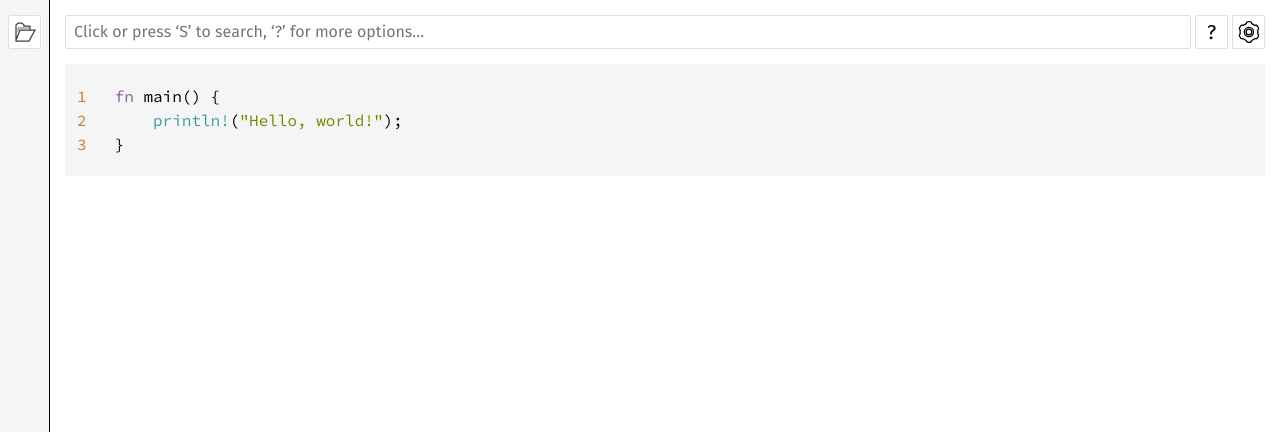
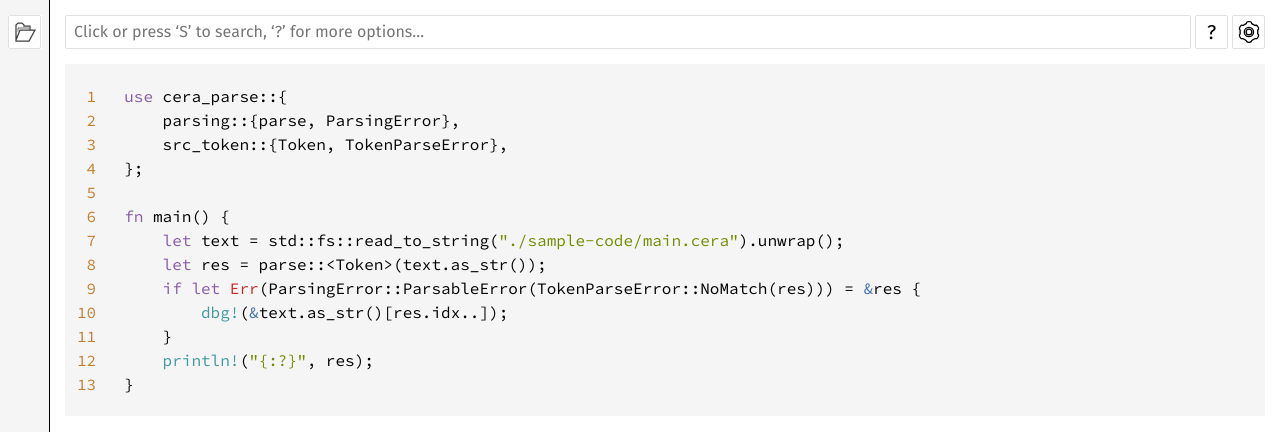
Before and after one commit to coco875/cera, a plain HTML site: page src/cera/main.rs.html in a window 1280 px wide. Shown: the top 432 px of the page. Drawn offline with Linux system fonts and the light colour scheme.

Commit message:
Deploying to gh-pages from @ coco875/cera@0eeb9991a8748bc441df01d05ff1d06b35ae2f2f 🚀

```diff
--- a/src/cera/main.rs.html
+++ b/src/cera/main.rs.html
@@ -3,7 +3,27 @@
     <main><nav class="sub"><form class="search-form"><span></span><div id="sidebar-button" tabindex="-1"><a href="../../cera/all.html" title="show sidebar"></a></div><input class="search-input" name="search" aria-label="Run search in the documentation" autocomplete="off" spellcheck="false" placeholder="Click or press ‘S’ to search, ‘?’ for more options…" type="search"><div id="help-button" tabindex="-1"><a href="../../help.html" title="help">?</a></div><div id="settings-menu" tabindex="-1"><a href="../../settings.html" title="settings"><img width="22" height="22" alt="Change settings" src="../../static.files/wheel-7b819b6101059cd0.svg"></a></div></form></nav><section id="main-content" class="content"><div class="example-wrap"><div data-nosnippet><pre class="src-line-numbers"><a href="#1" id="1">1</a>
 <a href="#2" id="2">2</a>
 <a href="#3" id="3">3</a>
-</pre></div><pre class="rust"><code><span class="kw">fn </span>main() {
-    <span class="macro">println!</span>(<span class="string">"Hello, world!"</span>);
+<a href="#4" id="4">4</a>
+<a href="#5" id="5">5</a>
+<a href="#6" id="6">6</a>
+<a href="#7" id="7">7</a>
+<a href="#8" id="8">8</a>
+<a href="#9" id="9">9</a>
+<a href="#10" id="10">10</a>
+<a href="#11" id="11">11</a>
+<a href="#12" id="12">12</a>
+<a href="#13" id="13">13</a>
+</pre></div><pre class="rust"><code><span class="kw">use </span>cera_parse::{
+    parsing::{parse, ParsingError},
+    src_token::{Token, TokenParseError},
+};
+
+<span class="kw">fn </span>main() {
+    <span class="kw">let </span>text = std::fs::read_to_string(<span class="string">"./sample-code/main.cera"</span>).unwrap();
+    <span class="kw">let </span>res = parse::&lt;Token&gt;(text.as_str());
+    <span class="kw">if let </span><span class="prelude-val">Err</span>(ParsingError::ParsableError(TokenParseError::NoMatch(res))) = <span class="kw-2">&amp;</span>res {
+        <span class="macro">dbg!</span>(<span class="kw-2">&amp;</span>text.as_str()[res.idx..]);
+    }
+    <span class="macro">println!</span>(<span class="string">"{:?}"</span>, res);
 }
 </code></pre></div></section></main></body></html>
```
Also changed, not shown: cera/fn.main.html (+1 -1 lines), cera/index.html (+1 -1 lines).
